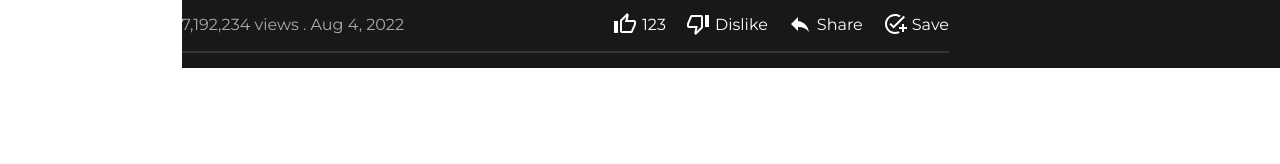
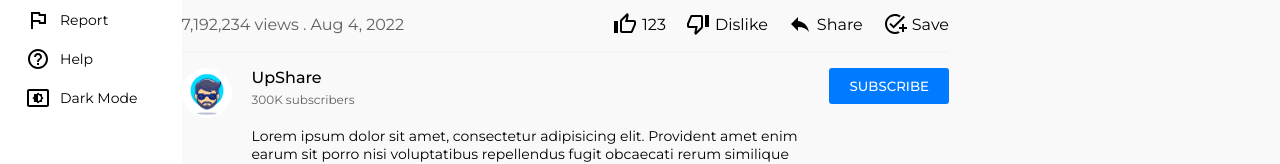
Before and after one commit to KelvinMuthama/upshare, a React (Create React App) app in the folder client/: page /video/test in a window 1280 px wide. Shown: the part 820-984 px from the top of the page. Before the commit the page ends 955 px from the top, so only its background shows below. Built offline with nearby package versions, Linux system fonts and the light colour scheme.

Commit message:
Add styles for video section

```diff
--- a/client/src/App.js
+++ b/client/src/App.js
@@ -23,7 +23,7 @@ function App() {
   const [darkMode, setDarkMode] = useState(true);
 
   return (
-    <ThemeProvider theme={darkMode ? darkTheme : lightTheme}>
+    <ThemeProvider theme={darkMode ? lightTheme : darkTheme}>
       <Container>
         <BrowserRouter>
           <Menu darkMode={darkMode} setDarkMode={setDarkMode} />
--- a/client/src/pages/Video.jsx
+++ b/client/src/pages/Video.jsx
@@ -6,6 +6,7 @@ import {
 } from "@mui/icons-material";
 import React from "react";
 import styled from "styled-components";
+import Avatar from "../images/avatar.jpg";
 
 const Container = styled.div`
   display: flex;
@@ -62,9 +63,48 @@ const Channel = styled.div`
   justify-content: space-between;
 `;
 
-const ChannelInfo = styled.div``;
+const ChannelInfo = styled.div`
+  display: flex;
+  gap: 20px;
+`;
 
-const Subscribe = styled.button``;
+const Image = styled.img`
+  width: 50px;
+  height: 50px;
+  border-radius: 50%;
+`;
+
+const ChannelDetail = styled.div`
+  display: flex;
+  flex-direction: column;
+  color: ${({ theme }) => theme.text};
+`;
+
+const ChannelName = styled.span`
+  font-weight: 500;
+`;
+
+const ChannelCounter = styled.span`
+  margin-top: 5px;
+  margin-bottom: 20px;
+  color: ${({ theme }) => theme.textSoft};
+  font-size: 12px;
+`;
+
+const Description = styled.p`
+  font-size: 14px;
+`;
+
+const Subscribe = styled.button`
+  background-color: #007aff;
+  font-weight: 500;
+  color: white;
+  border: none;
+  border-radius: 3px;
+  height: max-content;
+  padding: 10px 20px;
+  cursor: pointer;
+`;
 
 const Video = () => {
   return (
@@ -100,6 +140,22 @@ const Video = () => {
           </Buttons>
         </Details>
         <Hr />
+        <Channel>
+          <ChannelInfo>
+            <Image src={Avatar} />
+            <ChannelDetail>
+              <ChannelName>UpShare</ChannelName>
+              <ChannelCounter>300K subscribers</ChannelCounter>
+              <Description>
+                Lorem ipsum dolor sit amet, consectetur adipisicing elit.
+                Provident amet enim earum sit porro nisi voluptatibus
+                repellendus fugit obcaecati rerum similique consequatur est,
+                soluta cupiditate dolor dolore, quia praesentium at?
+              </Description>
+            </ChannelDetail>
+          </ChannelInfo>
+          <Subscribe>SUBSCRIBE</Subscribe>
+        </Channel>
       </Content>
       <Recommendation>recommendation</Recommendation>
     </Container>
```
